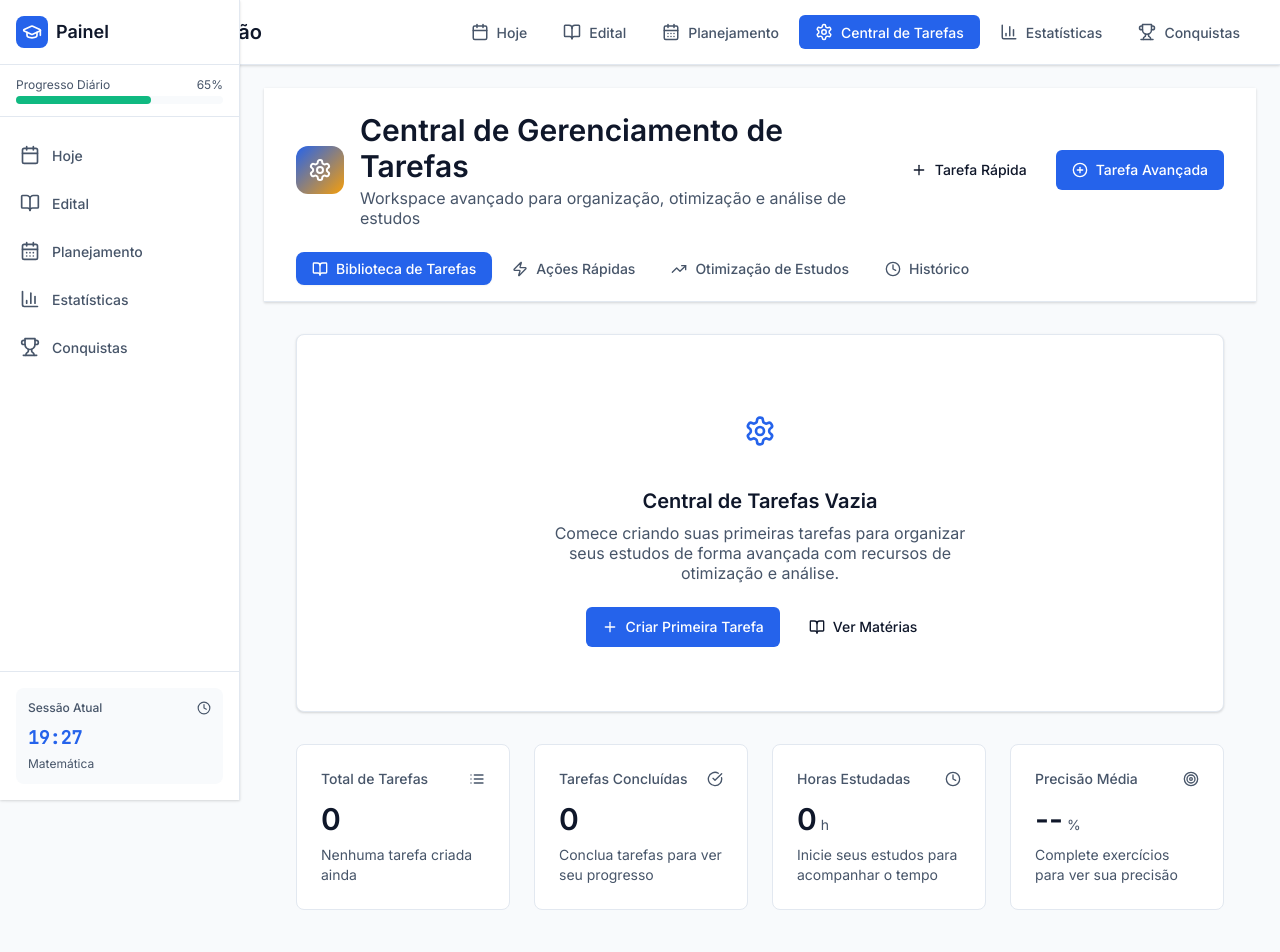
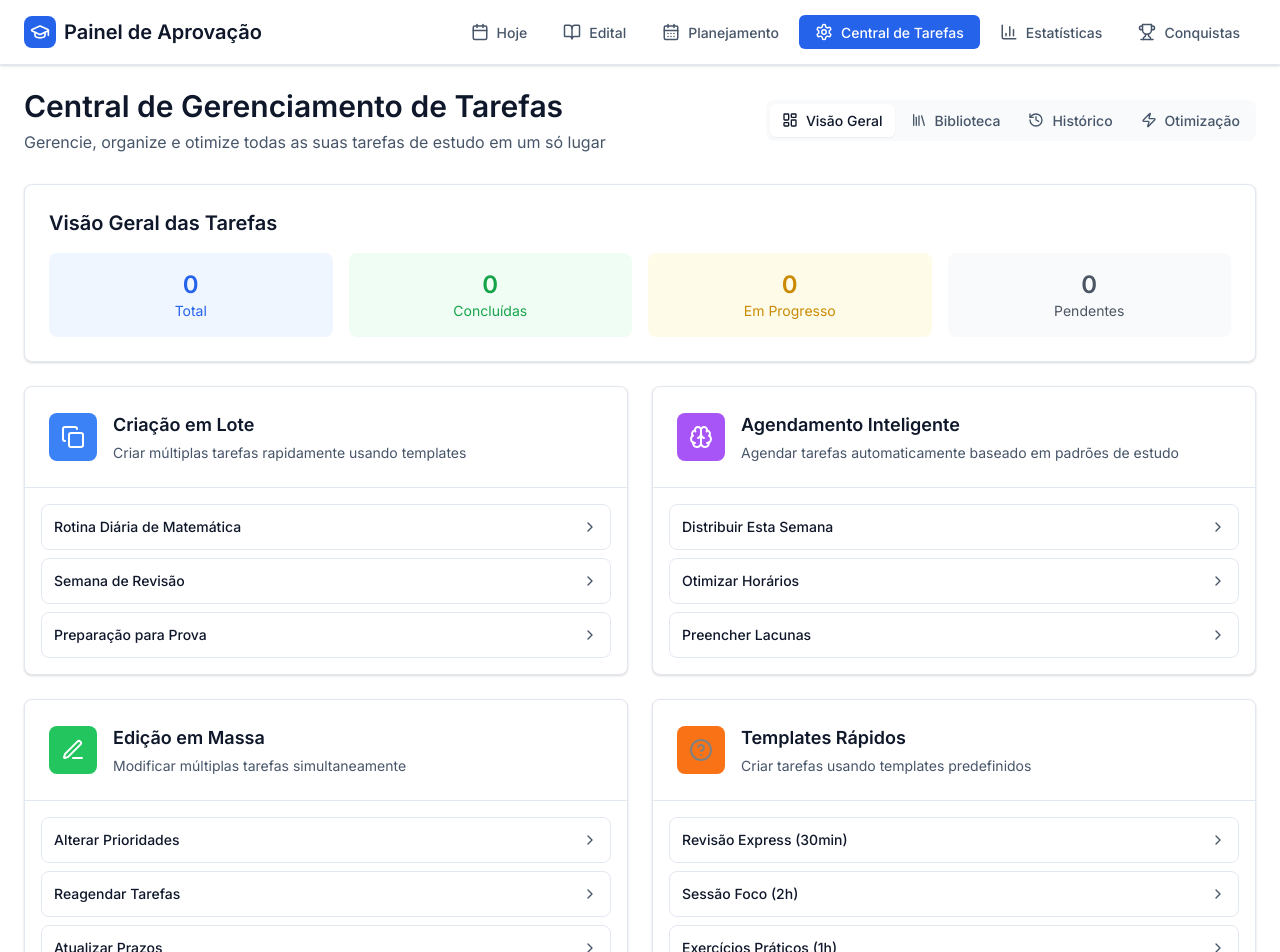
Before and after one commit to Arthur-prog-prf/Questoes-teste, a React (Vite) app: page /task-management-hub in a window 1280 px wide. Shown: the top 952 px of the page. Built offline with nearby package versions, Linux system fonts and the light colour scheme.

Commit message:
Update index.jsx

```diff
--- a/src/pages/task-management-hub/index.jsx
+++ b/src/pages/task-management-hub/index.jsx
@@ -1,106 +1,176 @@
 import React, { useState, useEffect } from 'react';
+import Header from '../../components/ui/Header';
+import Button from '../../components/ui/Button';
 import Icon from '../../components/AppIcon';
-import Button from '../../components/ui/Button';
-import Header from '../../components/ui/Header';
-import Sidebar from '../../components/ui/Sidebar';
+import QuickActionsPanel from './components/QuickActionsPanel';
+import TaskSearchEngine from './components/TaskSearchEngine';
+import TaskLibrarySection from './components/TaskLibrarySection';
+import TaskHistoryViewer from './components/TaskHistoryViewer';
+import StudyOptimizationTools from './components/StudyOptimizationTools';
+import TaskBulkOperations from './components/TaskBulkOperations';
+import PlanningTipsWidget from './components/PlanningTipsWidget';
 
 const TaskManagementHub = () => {
-  const [isSidebarCollapsed, setIsSidebarCollapsed] = useState(false);
-  const [activeTab, setActiveTab] = useState('library');
+  const [activeView, setActiveView] = useState('overview'); // 'overview', 'library', 'history', 'optimization'
+  const [selectedTasks, setSelectedTasks] = useState([]);
+  const [searchQuery, setSearchQuery] = useState('');
+  const [filterCriteria, setFilterCriteria] = useState({});
 
-  const tabOptions = [
-    { key: 'library', label: 'Biblioteca de Tarefas', icon: 'BookOpen' },
-    { key: 'actions', label: 'Ações Rápidas', icon: 'Zap' },
-    { key: 'optimization', label: 'Otimização de Estudos', icon: 'TrendingUp' },
-    { key: 'history', label: 'Histórico', icon: 'Clock' }
+  const handleTaskCreate = (taskData) => {
+    // Task creation logic
+    console.log('Creating task:', taskData);
+  };
+
+  const handleBulkOperation = (operation, tasks) => {
+    // Bulk operation logic
+    console.log('Bulk operation:', operation, tasks);
+  };
+
+  const handleTaskSelection = (tasks) => {
+    setSelectedTasks(tasks);
+  };
+
+  const handleTaskDelete = (taskId) => {
+    // Task deletion logic
+    console.log('Deleting task:', taskId);
+  };
+
+  const views = [
+    { key: 'overview', label: 'Visão Geral', icon: 'LayoutDashboard' },
+    { key: 'library', label: 'Biblioteca', icon: 'Library' },
+    { key: 'history', label: 'Histórico', icon: 'History' },
+    { key: 'optimization', label: 'Otimização', icon: 'Zap' }
   ];
 
   return (
-    <div className="min-h-screen bg-surface">
+    <div className="min-h-screen bg-background">
       <Header />
-      <Sidebar
-        isCollapsed={isSidebarCollapsed}
-        onToggleCollapse={() => setIsSidebarCollapsed(!isSidebarCollapsed)}
-      />
-      <main className={`transition-all duration-300 ${isSidebarCollapsed ? 'lg:ml-16' : 'lg:ml-60'} pt-16`}>
-        <div className="p-6">
-          {/* Header */}
-          <div className="bg-white border-b border-border shadow-subtle">
-            <div className="max-w-7xl mx-auto px-4 sm:px-6 lg:px-8">
-              <div className="flex flex-col sm:flex-row items-start sm:items-center justify-between py-6 gap-4">
-                <div className="flex items-center space-x-4">
-                  <div className="w-12 h-12 bg-gradient-to-br from-primary to-accent rounded-xl flex items-center justify-center flex-shrink-0">
-                    <Icon name="Settings" size={24} color="white" />
-                  </div>
+      <main className="pt-16">
+        <div className="p-6 max-w-7xl mx-auto">
+          {/* Page Header */}
+          <div className="flex items-center justify-between mb-8">
             <div>
-                    <h1 className="text-2xl sm:text-3xl font-bold text-foreground">
+              <h1 className="text-3xl font-bold text-foreground mb-2">
                 Central de Gerenciamento de Tarefas
               </h1>
-                    <p className="text-text-secondary mt-1">
-                      Workspace avançado para organização, otimização e análise de estudos
+              <p className="text-text-secondary">
+                Gerencie, organize e otimize todas as suas tarefas de estudo em um só lugar
               </p>
             </div>
-                </div>
 
-                <div className="flex items-center space-x-3">
-                  <Button
-                    variant="outline"
-                    iconName="Plus"
-                    iconPosition="left"
-                  >
-                    Tarefa Rápida
-                  </Button>
-                  <Button
-                    variant="default"
-                    iconName="PlusCircle"
-                    iconPosition="left"
-                  >
-                    Tarefa Avançada
-                  </Button>
-                </div>
-              </div>
-
-              {/* Navigation Tabs */}
-              <div className="flex items-center space-x-1 pb-4">
-                {tabOptions?.map((tab) => (
+            {/* View Selector */}
+            <div className="flex items-center space-x-1 bg-muted rounded-lg p-1">
+              {views?.map((view) => (
                 <button
-                    key={tab?.key}
-                    onClick={() => setActiveTab(tab?.key)}
-                    className={`flex items-center space-x-2 px-4 py-2 rounded-lg text-sm font-medium transition-all duration-200 ${
-                      activeTab === tab?.key
-                        ? 'bg-primary text-white shadow-sm'
-                        : 'text-text-secondary hover:text-foreground hover:bg-muted'
+                  key={view?.key}
+                  onClick={() => setActiveView(view?.key)}
+                  className={`flex items-center space-x-2 px-3 py-2 rounded-md text-sm font-medium transition-all duration-200 ${
+                    activeView === view?.key
+                      ? 'bg-white text-foreground shadow-sm'
+                      : 'text-text-secondary hover:text-foreground'
                   }`}
                 >
-                    <Icon name={tab?.icon} size={16} />
-                    <span className="hidden sm:inline">{tab?.label}</span>
+                  <Icon name={view?.icon} size={16} />
+                  <span className="hidden sm:inline">{view?.label}</span>
                 </button>
               ))}
             </div>
           </div>
+
+          {/* Quick Actions Panel */}
+          <div className="mb-8">
+            <QuickActionsPanel
+              onTaskCreate={handleTaskCreate}
+              onBulkOperation={handleBulkOperation}
+            />
           </div>
 
-          {/* Empty State */}
-          <div className="max-w-7xl mx-auto px-4 sm:px-6 lg:px-8 py-8">
-            <div className="bg-white rounded-lg border border-border shadow-subtle">
-              <div className="flex flex-col items-center justify-center py-16 px-6 text-center">
-                <div className="w-16 h-16 bg-primary/10 rounded-full flex items-center justify-center mb-6">
+          {/* Search Engine */}
+          <div className="mb-8">
+            <TaskSearchEngine
+              searchQuery={searchQuery}
+              onSearchChange={setSearchQuery}
+              filterCriteria={filterCriteria}
+              onFilterChange={setFilterCriteria}
+            />
+          </div>
+
+          {/* Bulk Operations */}
+          {selectedTasks?.length > 0 && (
+            <div className="mb-6">
+              <TaskBulkOperations
+                selectedTasks={selectedTasks}
+                onClearSelection={() => setSelectedTasks([])}
+                onBulkOperation={handleBulkOperation}
+              />
+            </div>
+          )}
+
+          {/* Main Content Based on Active View */}
+          <div className="grid grid-cols-1 lg:grid-cols-4 gap-8">
+            <div className="lg:col-span-3">
+              {activeView === 'overview' && (
+                <div className="space-y-8">
+                  <TaskLibrarySection
+                    selectedTasks={selectedTasks}
+                    onTaskSelect={setSelectedTasks}
+                    onTaskSelection={handleTaskSelection}
+                    onTaskCreate={handleTaskCreate}
+                    onTaskDelete={handleTaskDelete}
+                  />
+                  <StudyOptimizationTools />
+                </div>
+              )}
+
+              {activeView === 'library' && (
+                <TaskLibrarySection
+                  selectedTasks={selectedTasks}
+                  onTaskSelect={setSelectedTasks}
+                  onTaskSelection={handleTaskSelection}
+                  onTaskCreate={handleTaskCreate}
+                  onTaskDelete={handleTaskDelete}
+                  fullView={true}
+                />
+              )}
+
+              {activeView === 'history' && (
+                <TaskHistoryViewer />
+              )}
+
+              {activeView === 'optimization' && (
+                <StudyOptimizationTools fullView={true} />
+              )}
+            </div>
+
+            {/* Tips Sidebar */}
+            <div className="lg:col-span-1">
+              <div className="sticky top-8">
+                <PlanningTipsWidget activeView={activeView} />
+              </div>
+            </div>
+          </div>
+
+          {/* Empty State for First Time Users */}
+          <div className="mt-8 bg-white rounded-lg border border-border p-8 text-center">
+            <div className="max-w-md mx-auto">
+              <div className="w-16 h-16 bg-primary/10 rounded-full flex items-center justify-center mx-auto mb-4">
                 <Icon name="Settings" size={32} color="var(--color-primary)" />
               </div>
-                <h3 className="text-xl font-semibold text-foreground mb-2">
-                  Central de Tarefas Vazia
+              <h3 className="text-lg font-semibold text-foreground mb-2">
+                Central de Controle dos seus Estudos
               </h3>
-                <p className="text-text-secondary max-w-md mb-6">
-                  Comece criando suas primeiras tarefas para organizar seus estudos de forma avançada
-                  com recursos de otimização e análise.
+              <p className="text-text-secondary mb-6">
+                Use esta central para gerenciar todas as suas tarefas de estudo,
+                otimizar seu cronograma e acompanhar seu progresso de forma centralizada.
               </p>
-                <div className="flex flex-col sm:flex-row gap-3">
+              <div className="flex flex-col sm:flex-row gap-3 justify-center">
                 <Button
                   variant="default"
                   iconName="Plus"
                   iconPosition="left"
+                  onClick={() => window.location.href = '/study-planner'}
                 >
-                    Criar Primeira Tarefa
+                  Ir para Planejador
                 </Button>
                 <Button
                   variant="outline"
@@ -113,72 +183,6 @@ const TaskManagementHub = () => {
               </div>
             </div>
           </div>
-
-            {/* Quick Stats - Empty State */}
-            <div className="grid grid-cols-1 md:grid-cols-4 gap-6 mt-8">
-              <div className="bg-white rounded-lg border border-border p-6">
-                <div className="flex items-center justify-between mb-3">
-                  <h3 className="text-sm font-medium text-text-secondary">
-                    Total de Tarefas
-                  </h3>
-                  <Icon name="List" size={16} color="var(--color-text-secondary)" />
-                </div>
-                <div className="flex items-baseline">
-                  <span className="text-3xl font-bold text-foreground">0</span>
-                </div>
-                <p className="text-sm text-text-secondary mt-2">
-                  Nenhuma tarefa criada ainda
-                </p>
-              </div>
-
-              <div className="bg-white rounded-lg border border-border p-6">
-                <div className="flex items-center justify-between mb-3">
-                  <h3 className="text-sm font-medium text-text-secondary">
-                    Tarefas Concluídas
-                  </h3>
-                  <Icon name="CheckCircle" size={16} color="var(--color-text-secondary)" />
-                </div>
-                <div className="flex items-baseline">
-                  <span className="text-3xl font-bold text-foreground">0</span>
-                </div>
-                <p className="text-sm text-text-secondary mt-2">
-                  Conclua tarefas para ver seu progresso
-                </p>
-              </div>
-
-              <div className="bg-white rounded-lg border border-border p-6">
-                <div className="flex items-center justify-between mb-3">
-                  <h3 className="text-sm font-medium text-text-secondary">
-                    Horas Estudadas
-                  </h3>
-                  <Icon name="Clock" size={16} color="var(--color-text-secondary)" />
-                </div>
-                <div className="flex items-baseline">
-                  <span className="text-3xl font-bold text-foreground">0</span>
-                  <span className="text-sm text-text-secondary ml-1">h</span>
-                </div>
-                <p className="text-sm text-text-secondary mt-2">
-                  Inicie seus estudos para acompanhar o tempo
-                </p>
-              </div>
-
-              <div className="bg-white rounded-lg border border-border p-6">
-                <div className="flex items-center justify-between mb-3">
-                  <h3 className="text-sm font-medium text-text-secondary">
-                    Precisão Média
-                  </h3>
-                  <Icon name="Target" size={16} color="var(--color-text-secondary)" />
-                </div>
-                <div className="flex items-baseline">
-                  <span className="text-3xl font-bold text-foreground">--</span>
-                  <span className="text-sm text-text-secondary ml-1">%</span>
-                </div>
-                <p className="text-sm text-text-secondary mt-2">
-                  Complete exercícios para ver sua precisão
-                </p>
-              </div>
-            </div>
-          </div>
         </div>
       </main>
     </div>
```
Lines whose indentation alone changed are shown as unchanged.
